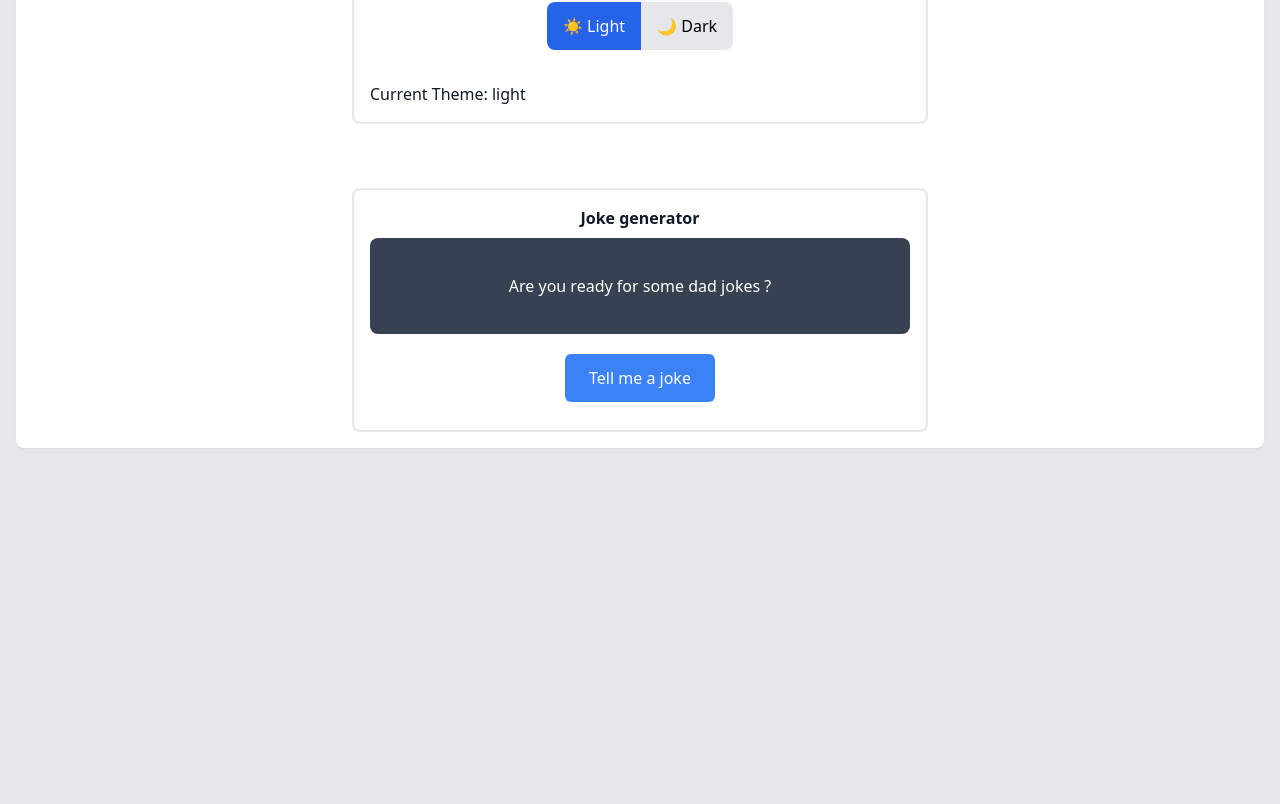
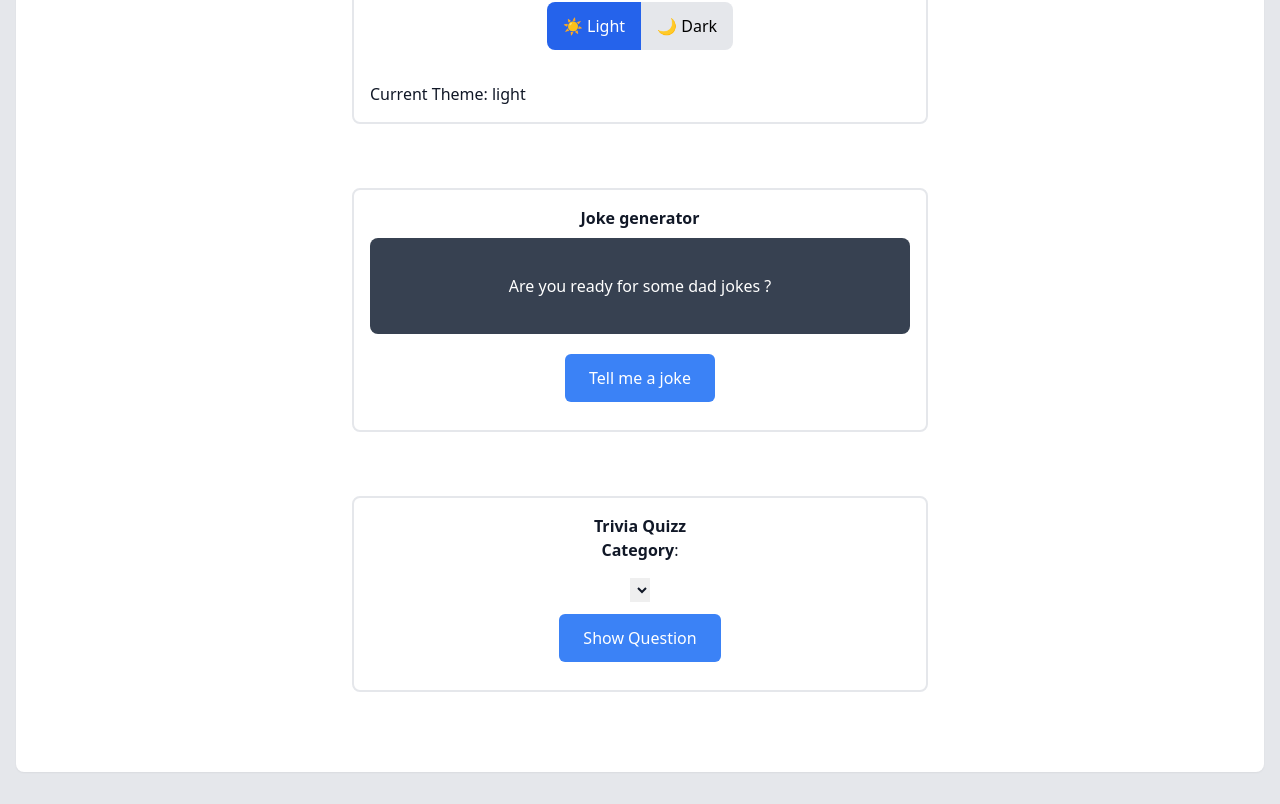
Before and after one commit to szczepanieceryk/daily-coding, a React (Vite) app: page / in a window 1280 px wide. Shown: the part 1339-2143 px from the top of the page. Before the commit the page ends 1819 px from the top, so only its background shows below. Built offline with nearby package versions, Linux system fonts and the light colour scheme.

Commit message:
feat: Trivia quizz
Display category, question & answer options

```diff
--- a/src/App.tsx
+++ b/src/App.tsx
@@ -6,6 +6,7 @@ import useLocalStorage from './hooks/useLocalStorage';
 import ThemeSwitch from './components/ThemeSwitch';
 import ThemeSwitcher from './layouts/ThemeSwitcher';
 import JokeGenerator from './layouts/JokeGenerator';
+import TriviaQuizz from './layouts/TriviaQuizz';
 const App = () => {
   const handleClick = () => console.log('Button clicked!');
 
@@ -65,6 +66,7 @@ const App = () => {
         <AutoCompleateSearch />
         <ThemeSwitcher theme={theme} setTheme={setTheme} />
         <JokeGenerator />
+        <TriviaQuizz />
       </div>
     </div>
   );
--- /dev/null
+++ b/src/layouts/TriviaQuizz.tsx
@@ -0,0 +1,65 @@
+import React, { useState } from 'react';
+import Button from '../components/Button';
+
+const TriviaQuizz = () => {
+  const [question, setQuestion] = useState<string>('');
+  const [category, setCategory] = useState<string>('');
+  const [options, setOptions] = useState(['']);
+
+  const handleSubmit = async (e: React.FormEvent): Promise<void> => {
+    e.preventDefault();
+    try {
+      const res: Response = await fetch('https://opentdb.com/api.php?amount=10', {
+        headers: {
+          Accept: 'application/json',
+        },
+      });
+
+      if (!res.ok) {
+        throw new Error(`HTTP Response Error ${res.status}`);
+      }
+
+      const data = await res.json();
+      console.log('data ', data);
+      const { category, question, correct_answer, incorrect_answers } = data.results[0];
+      const options = [...incorrect_answers, correct_answer];
+
+      setQuestion(question);
+      setCategory(category);
+      setOptions(options);
+
+      console.log('data ', data);
+    } catch (error) {
+      console.error(`Error: ${error}`);
+    }
+  };
+
+  return (
+    <div className="p-2 md:p-4 my-[4rem] rounded-lg border-2 border-gray-200 text-center">
+      <span className="block">
+        <strong>Trivia Quizz</strong>
+      </span>
+      <span className="block mb-4">
+        <strong>Category</strong>: {category ? category : ''}
+      </span>
+
+      {question && <span className="block my-4">{question}</span>}
+
+      {options && (
+        <select name="quizz-answer" id="">
+          {options?.map?.((option) => (
+            <option key={option} value="option">
+              {option}
+            </option>
+          ))}
+        </select>
+      )}
+
+      <form onSubmit={handleSubmit}>
+        <Button style="primary" type="submit" content="Show Question" onClick={handleSubmit} />
+      </form>
+    </div>
+  );
+};
+
+export default TriviaQuizz;
```
